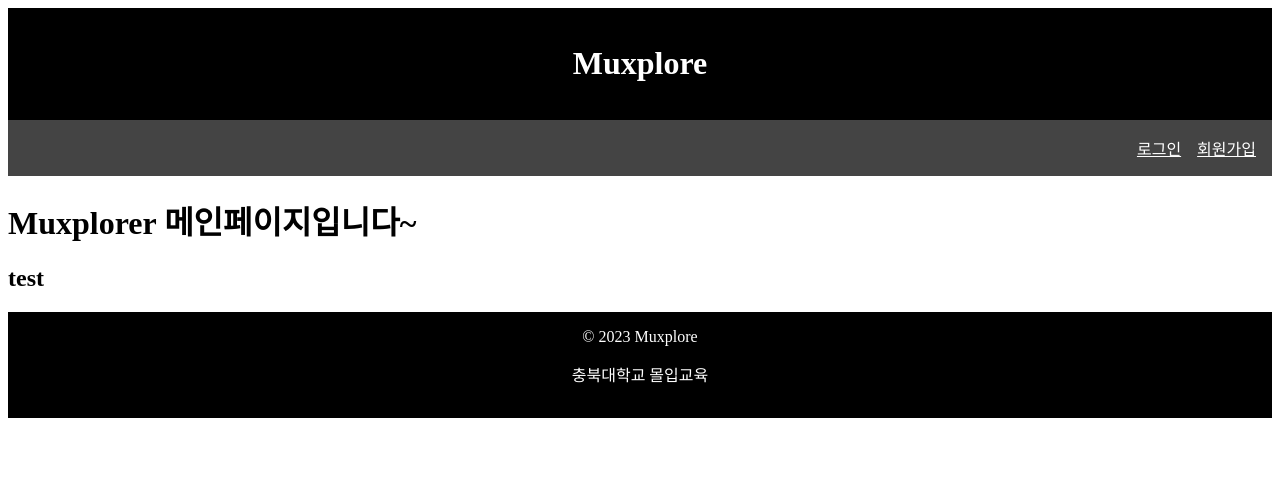
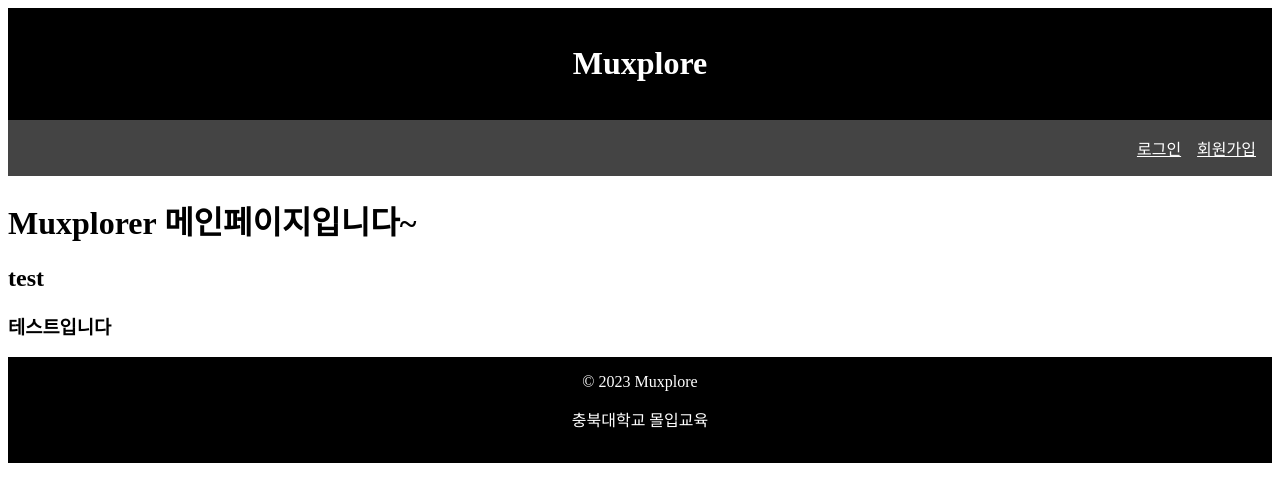
Before and after one commit to chungbukUniv-web-project-team/Muxplorer, a React (Create React App) app in the folder frontend/: page / in a window 1280 px wide. Shown: the top 502 px of the page. Built offline with nearby package versions, Linux system fonts and the light colour scheme.

Commit message:
2번째 테스트

```diff
--- a/frontend/src/pages/Home.js
+++ b/frontend/src/pages/Home.js
@@ -3,6 +3,7 @@ function Home() {
         <div>
             <h1>Muxplorer 메인페이지입니다~</h1>
             <h2>test</h2>
+            <h3>테스트입니다</h3>
         </div>
     );
 }
```
